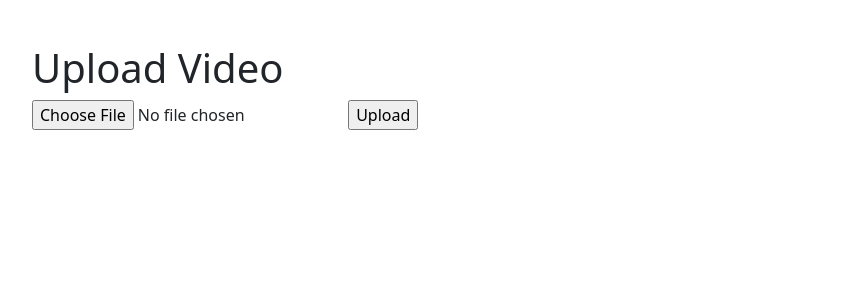
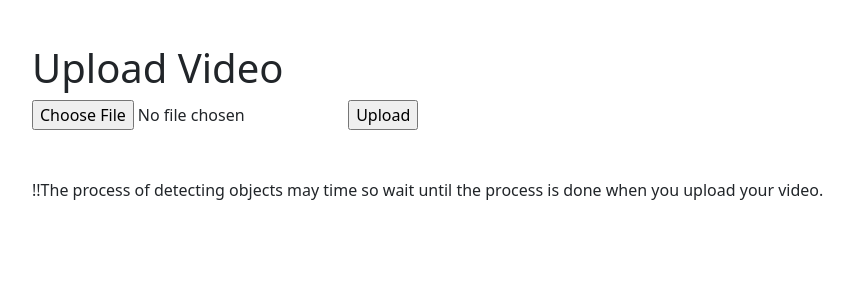
Before and after one commit to taringamutsah/KBS-ASSIGNMENT-2, a Flask app: page / in a window 1280 px wide. Shown: the part 56-356 px from the top of the page, without its empty margins (50-903 px from the left). Run offline with Flask 2, Linux system fonts and the light colour scheme; some libraries are stand-ins or nearby versions.

Commit message:
Update index.html

```diff
--- a/templates/index.html
+++ b/templates/index.html
@@ -33,9 +33,10 @@
         {% endif %}
         {% endwith %}
         <form action="/" method="POST" enctype="multipart/form-data">
-            <input type="file" name="video">
-            <input type="submit" value="Upload">
+            <input type="file" name="video" required>
+            <input type="submit" value="Upload" id="submit">
         </form>
+        <p class="my-5">!!The process of detecting objects may time so wait until the process is done when you upload your video.</p>
     </div>
 
 {% endblock %}
```
